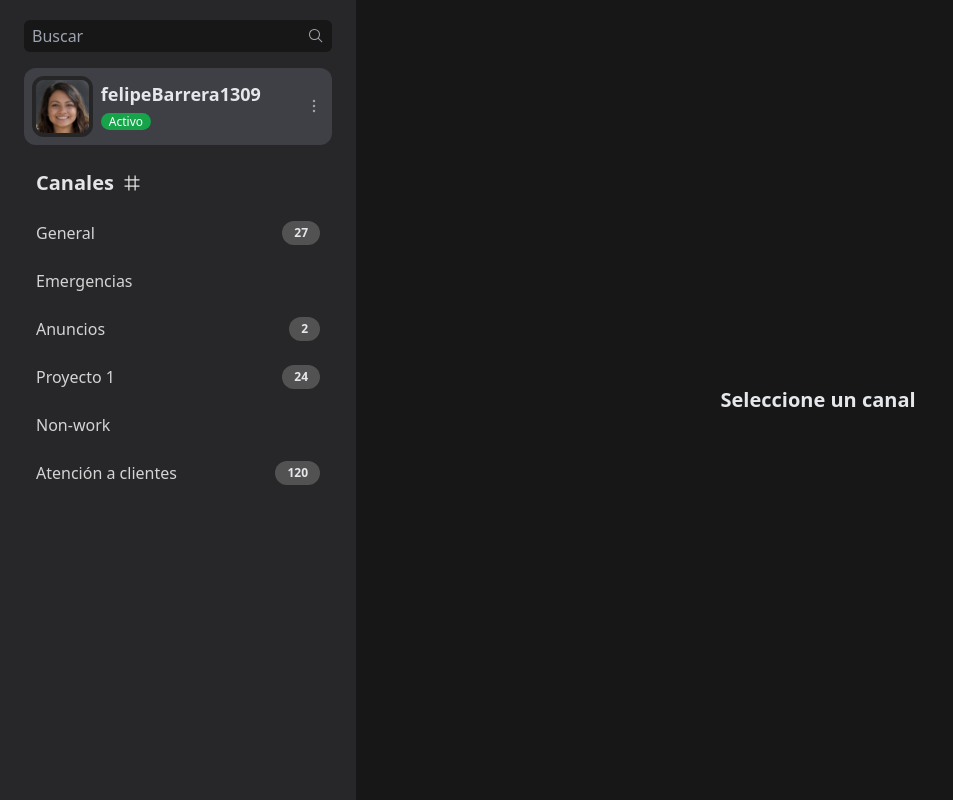
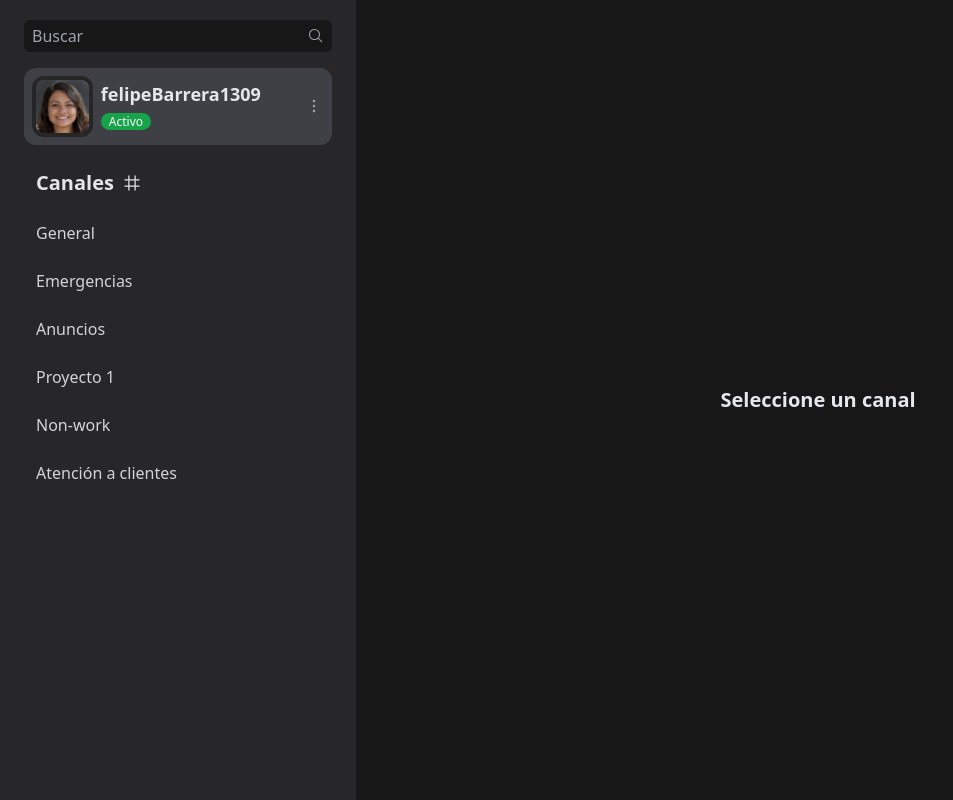
Before and after one commit to felipeBarrera1309/Chat-with-pinia-vue3, a Vue app: page / in a window 1280 px wide. Shown: the whole page, without its empty margins (0-953 px from the left). Built offline with nearby package versions, Linux system fonts and the light colour scheme.

Commit message:
filtro terminado

```diff
--- a/package.json
+++ b/package.json
@@ -17,6 +17,6 @@
     "autoprefixer": "^10.4.7",
     "postcss": "^8.4.13",
     "tailwindcss": "^3.0.24",
-    "vite": "^2.9.5"
+    "vite": "^2.9.16"
   }
 }
--- a/src/components/ChatItem.vue
+++ b/src/components/ChatItem.vue
@@ -1,3 +1,14 @@
+<template>
+    <RouterLink
+      :to="`${id}`"
+      class="chat-item"
+    >
+      <h5>{{ name }}</h5>
+      <div class="badge" v-if="messages">{{ messages }}</div>
+    </RouterLink>
+</template>
+
+
 <script setup>
 import { RouterLink } from 'vue-router'
 
@@ -18,16 +29,6 @@ const props = defineProps({
 
 </script>
 
-<template>
-  <RouterLink
-    :to="`${id}`"
-    class="chat-item"
-  >
-    <h5>{{ name }}</h5>
-    <div class="badge" v-if="messages">{{ messages }}</div>
-  </RouterLink>
-</template>
-
 <style lang="scss" scoped>
 .chat-item {
   @apply flex px-3 py-2 text-neutral-800 rounded-lg hover:bg-neutral-900;
--- a/src/pages/HomeView.vue
+++ b/src/pages/HomeView.vue
@@ -10,7 +10,7 @@
           <RouterLink to="/" class="channels-title">Canales <Icon icon="carbon:hashtag" /></RouterLink>
           <div class="channels">
               <ChatItem
-                v-for="channel in channels"
+                v-for="channel in channelsStore().findChannel(search)"
                 :key="channel.id"
                 :id="channel.id"
                 :name="channel.name"
@@ -25,18 +25,20 @@
 </template>
 
 <script setup>
-import { RouterView, RouterLink } from 'vue-router'
+import { RouterView, RouterLink, useRoute } from 'vue-router'
 import InputSearch from '@/components/InputSearch.vue'
 import ProfileCard from '@/components/ProfileCard.vue'
 import ChatItem from '@/components/ChatItem.vue'
 import { ref, reactive, watch } from 'vue'
 import profileStore   from '../stores/profile.js';
 import channelsStore from '../stores/channels.js';
+import useMessagesUnread from '../stores/messages.js';
 
 const search = ref('')
+const route = useRoute()
 
 const profile = profileStore()
-const channels = reactive(channelsStore().channels)
+const channels = reactive()
 
 </script>
 
--- a/src/pages/MessagesView.vue
+++ b/src/pages/MessagesView.vue
@@ -48,7 +48,7 @@ const title = ref('')
 const people = reactive()
 
 const messagesView = computed(() => {
-  return useMessagesStore().messages.map(element => {
+  return useMessagesStore().findMessageByID(Number(channelId.value)).map(element => {
     const imAuthor = useProfileStore()
     if(imAuthor.id !== element.author) return element
     return {
--- a/src/stores/channels.js
+++ b/src/stores/channels.js
@@ -1,16 +1,25 @@
 import { defineStore } from 'pinia';
+import messages from './messages';
 
 const channels = defineStore('channels', {
     state: () => ({
         channels: [
-            { id: 1, name: 'General', messages: 27 },
+            { id: 1, name: 'General', messages: null },
             { id: 2, name: 'Emergencias', messages: null },
-            { id: 3, name: 'Anuncios', messages: 2 },
-            { id: 4, name: 'Proyecto 1', messages: 24 },
+            { id: 3, name: 'Anuncios', messages: null },
+            { id: 4, name: 'Proyecto 1', messages: null },
             { id: 5, name: 'Non-work', messages: null },
-            { id: 6, name: 'Atención a clientes', messages: 120 }
+            { id: 6, name: 'Atención a clientes', messages: null }
         ]
-    })
+    }),
+    getters: {
+        findChannel: (state) => (search) => {
+            return state.channels
+            .filter(el => {
+                return el.name.toLocaleLowerCase().includes(search.toLocaleLowerCase())
+            })
+        }
+    }
 })
 
 export default channels;
--- a/src/stores/messages.js
+++ b/src/stores/messages.js
@@ -22,6 +22,9 @@ const messages = defineStore('messages', {
     getters: {
         findMessageByID: (state) => (channelId) => {
             return state.messages.filter(ele => ele.channelId === channelId)
+        },
+        findMessagesUnread: (state) => (channelId) => {
+            return state.findMessageByID(channelId).filter(messages => !messages.read).length
         }
     }
 })
```
Also changed, not shown: 1 other file (tests, documents, lock files or other folders). Lines whose indentation alone changed are shown as unchanged.
